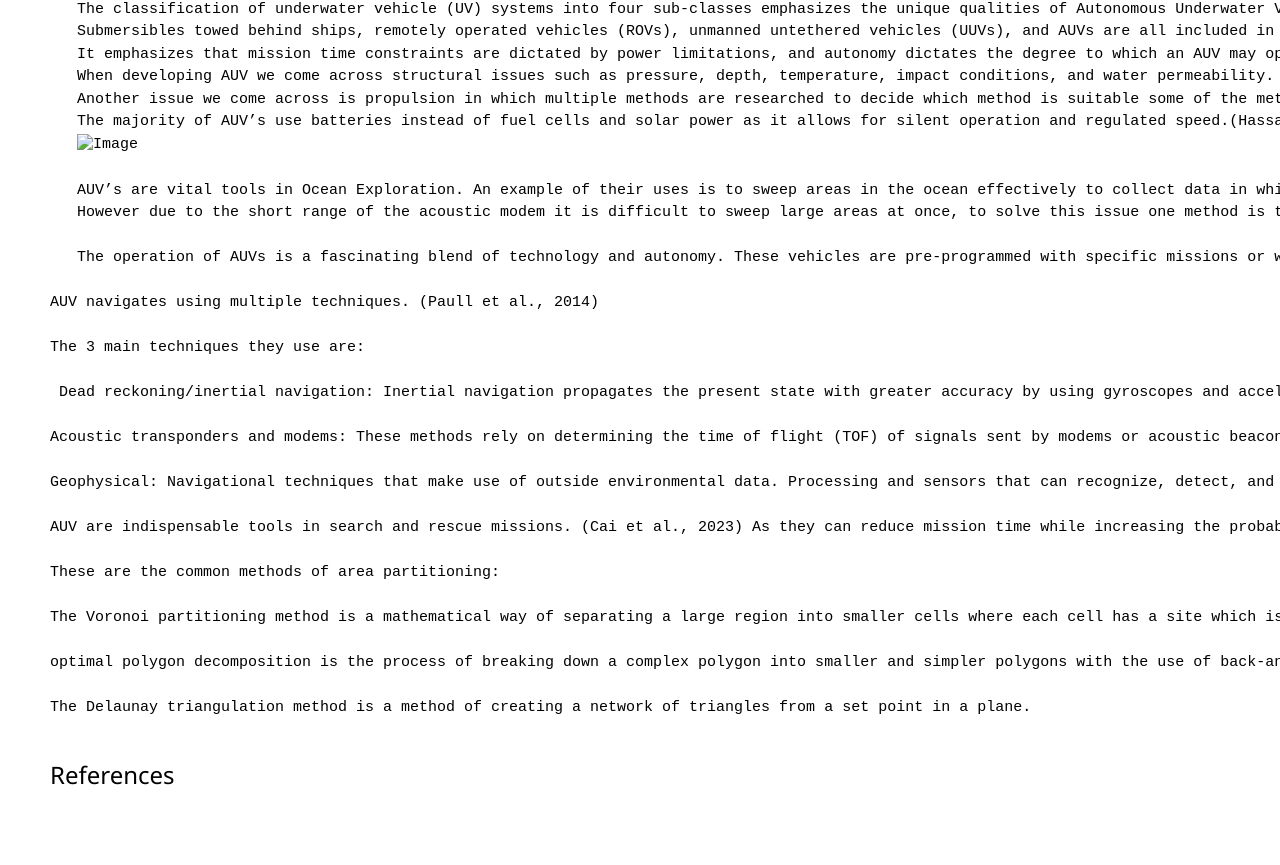
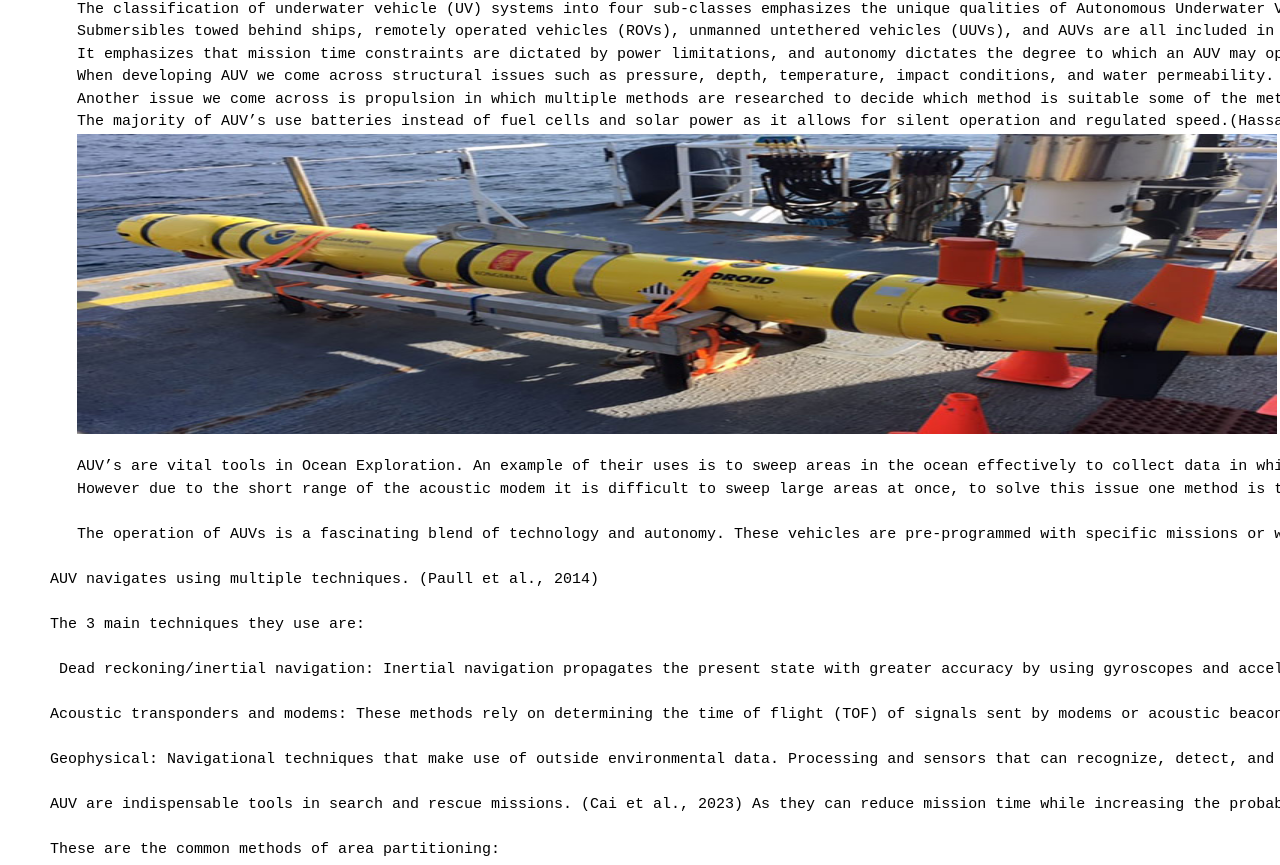
Before and after one commit to FEPSFY6808302/FEPSFY6808302, a plain HTML site: page index.html in a window 1280 px wide. Shown: the part 992-1857 px from the top of the page. Drawn offline with nearby package versions, Linux system fonts and the light colour scheme.

Commit message:
Update index.html
added image file save type

```diff
--- a/index.html
+++ b/index.html
@@ -70,7 +70,7 @@
    When developing AUV we come across structural issues such as pressure, depth, temperature, impact conditions, and water permeability.
    Another issue we come across is propulsion in which multiple methods are researched to decide which method is suitable some of the methods we explored are thrusters with dynamic diving technology and jet propulsion which influences the maneuverability and dynamics of AUV.
    The majority of AUV’s use batteries instead of fuel cells and solar power as it allows for silent operation and regulated speed.(Hassanein et al., 2021)
-   <img src="auv-800" alt="Image" width="1200" height="300">
+   <img src="auv-800.jpg" alt="Image" width="1200" height="300">
 
    AUV’s are vital tools in Ocean Exploration. An example of their uses is to sweep areas in the ocean effectively to collect data in which can be used to map the sea floor, to locate underwater debris and to collect data on habitat and behavior of fish and other aquatic animals with the help of a collective group of UAVs and with their advanced technology each UAV has the capability to share data/information through hydro acoustic modem which leads to efficiency in executing the tasks. (Hollinger et al., 2012)
    However due to the short range of the acoustic modem it is difficult to sweep large areas at once, to solve this issue one method is to deploys sensors above the ocean and we would use an algorithm to decide the closest sensor is to the AUV and send the AUV to it which allows us to collect the data using AUVs in any area within the sensors range, but the location of the sensors are unknown due to the random movement of the ocean one way to locate the sensors is to use long propagation wave to find the sensors so that the AUV do not run out of energy before sending the data to its users. (Blintsov and Aloba (2019b)) (Cheng et al., 2022)
```
